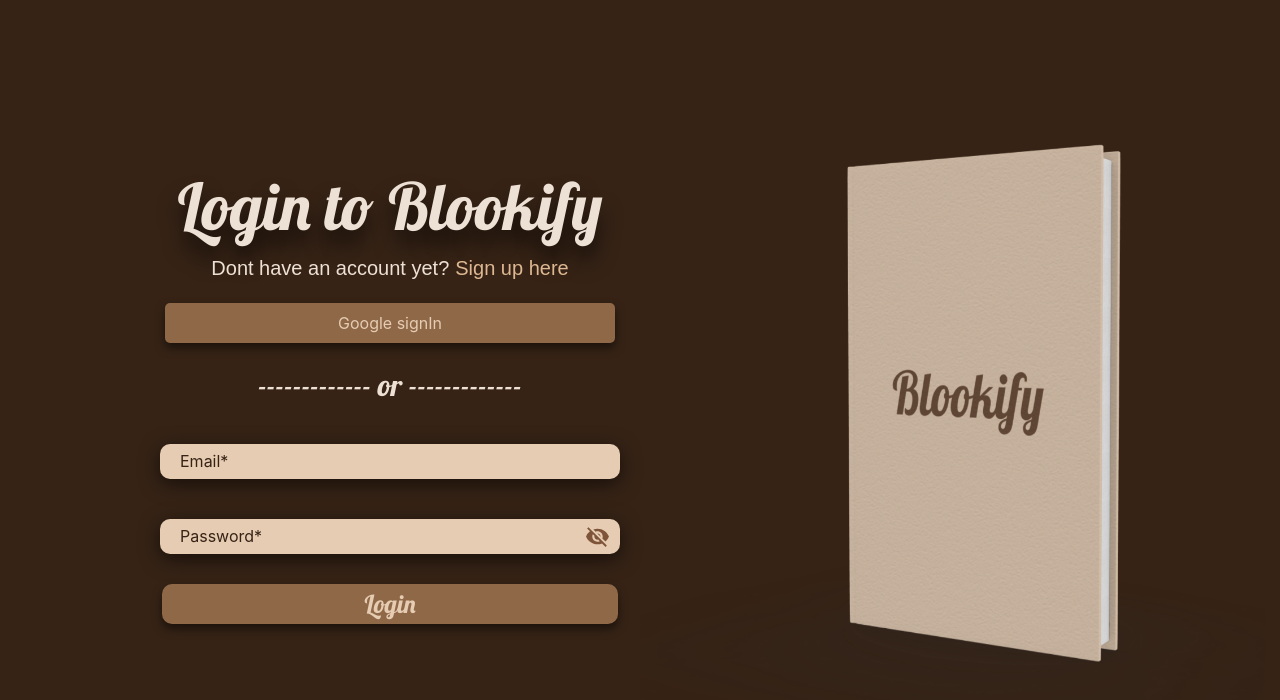
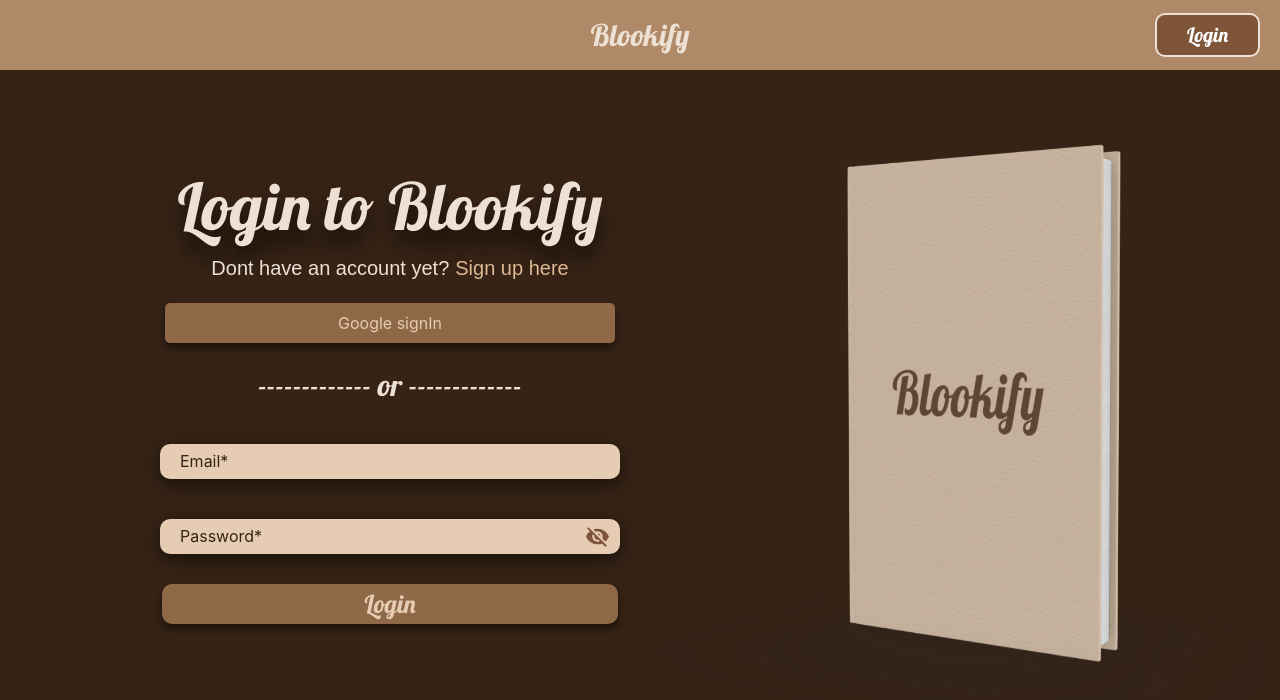
Before and after one commit to isamazon/Blookify, a React (Create React App) app in the folder client/: page /Login in a window 1280 px wide. Shown: the top 700 px of the page. Built offline with nearby package versions, Linux system fonts and the light colour scheme; no server answers; a web font is replaced by a local one.

Commit message:
Fix nav bar problem for login page

```diff
--- a/client/src/components/login/login.js
+++ b/client/src/components/login/login.js
@@ -1,6 +1,7 @@
 import React, { useState } from 'react';
 import './login.css';
 import Icon from './icon';
+import Nav from '../navbar';
 import { Container, Row, Col } from 'react-bootstrap';
 import bookpic from '../../assets/bookbackground.png';
 // icons
@@ -69,6 +70,7 @@ function Login() {
 
   return (
     <Container fluid className="form-cont-main ">
+      <Nav menuicon="menu-link" />
       <div className="form-container">
         <form className="form" onSubmit={handleSubmit}>
           <h1>{isSignUp ? 'Sign up to Blookify!' : 'Login to Blookify'}</h1>
```
